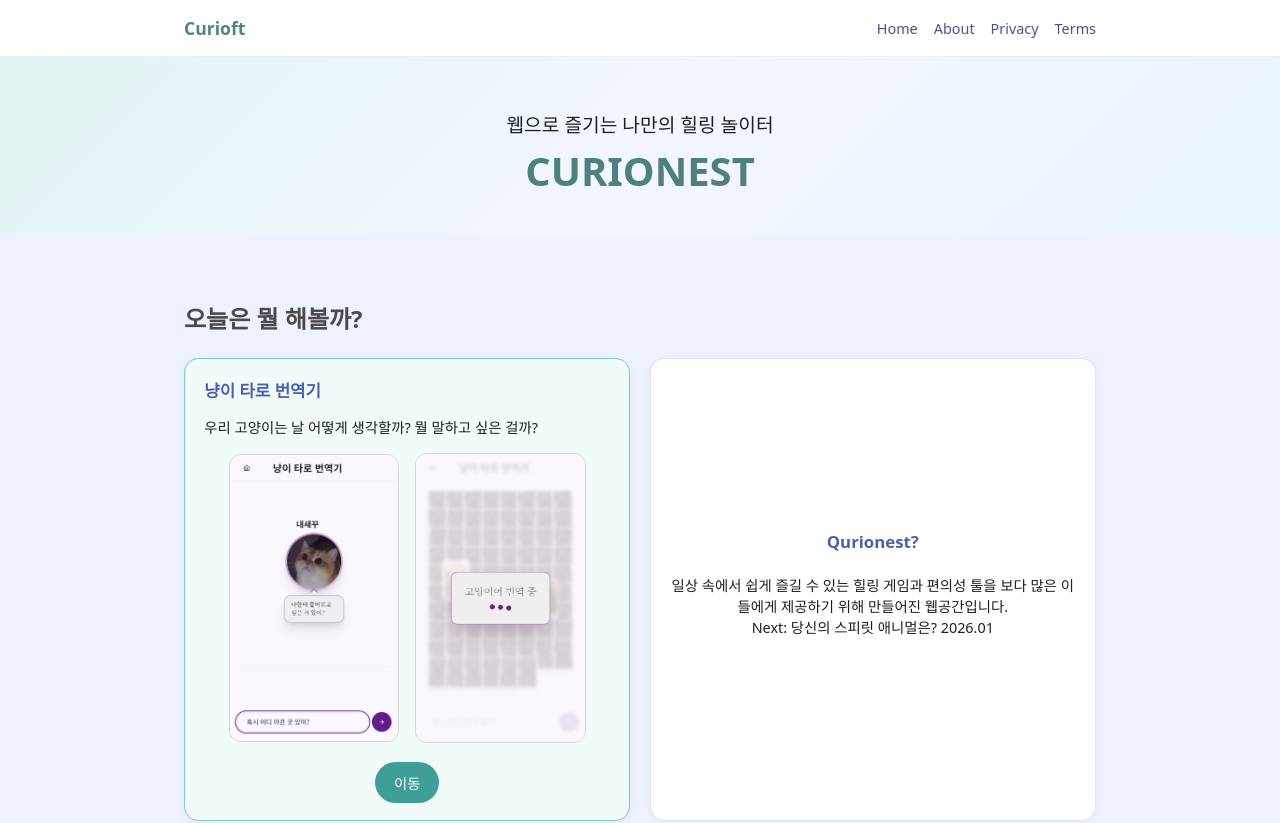
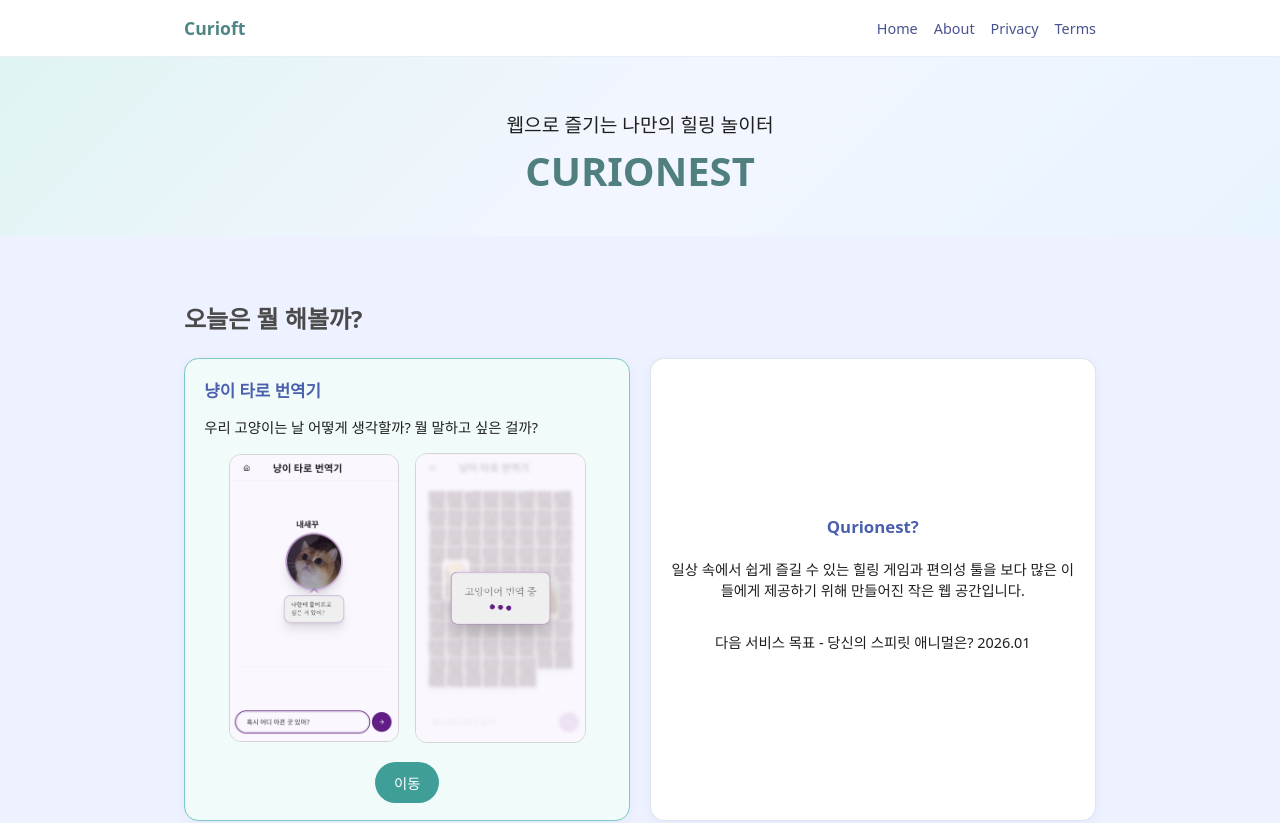
Before and after one commit to pikaak/Curioft_Site, a Next.js app: page / in a window 1280 px wide. Shown: the top 823 px of the page. Built offline with nearby package versions, Linux system fonts and the light colour scheme; a web font is replaced by a local one.

Commit message:
Update index.js

```diff
--- a/pages/index.js
+++ b/pages/index.js
@@ -126,9 +126,11 @@ export default function HomePage() {
               >
                 <h3>Qurionest?</h3>
                 <p>
-                  일상 속에서 쉽게 즐길 수 있는 힐링 게임과 편의성 툴을 보다 많은 이들에게 제공하기 위해 만들어진 웹공간입니다.
-                  <br />
-                  Next: 당신의 스피릿 애니멀은? 2026.01
+                  일상 속에서 쉽게 즐길 수 있는 힐링 게임과 편의성 툴을 보다 많은 이들에게 제공하기 위해 만들어진 작은 웹 공간입니다.
+                </p>
+
+                <p style={{ marginTop: '1rem' }}>
+                  다음 서비스 목표 - 당신의 스피릿 애니멀은? 2026.01
                 </p>
               </div>
             </div>
```
